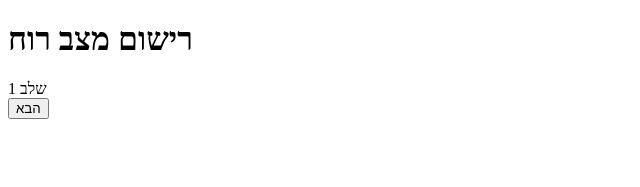
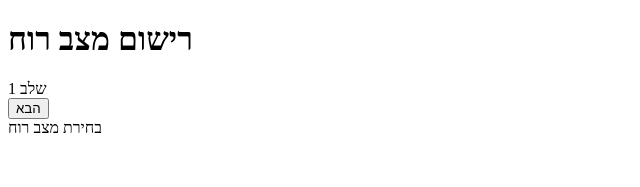
Before and after one commit to DavidPerelman/selfcarebalance-frontend, a Next.js app: page /app/log in a window 1280 px wide. Shown: the top 187 px of the page, without its empty margins (0-640 px from the left). Built offline with nearby package versions, Linux system fonts and the light colour scheme.

Commit message:
feat: extract Step1MoodScore as separate component and use step array

```diff
--- a/src/components/MoodLogForm.tsx
+++ b/src/components/MoodLogForm.tsx
@@ -1,10 +1,20 @@
 import { useState } from "react";
+import Step1MoodScore from "./moodLog/Step1MoodScore";
 
 export default function MoodLogForm() {
   const [currentStep, setCurrentStep] = useState(0);
+  const [moodScore, setMoodScore] = useState(5);
+
+  const steps = [
+    <Step1MoodScore
+      key={1}
+      moodScore={moodScore}
+      setMoodScore={setMoodScore}
+    />,
+  ];
 
   const goToNextStep = () => {
-    setCurrentStep((prev) => (prev += 1));
+    setCurrentStep((prev) => prev + 1);
   };
 
   const goToPreviousStep = () => {
@@ -20,6 +30,8 @@ export default function MoodLogForm() {
       {currentStep < totalSteps - 1 && (
         <button onClick={goToNextStep}>הבא</button>
       )}
+
+      {steps[currentStep]}
     </div>
   );
 }
--- /dev/null
+++ b/src/components/moodLog/Step1MoodScore.tsx
@@ -0,0 +1,10 @@
+import { useState } from "react";
+
+type Props = {
+  moodScore: number;
+  setMoodScore: (value: number) => void;
+};
+
+export default function Step1MoodScore({ moodScore, setMoodScore }: Props) {
+  return <div>בחירת מצב רוח</div>;
+}
```
